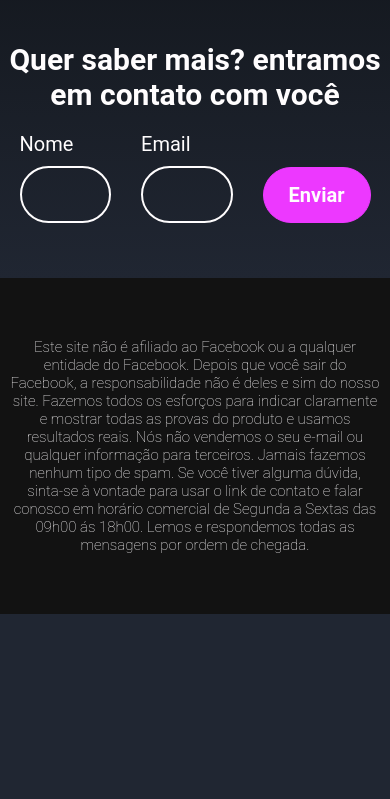
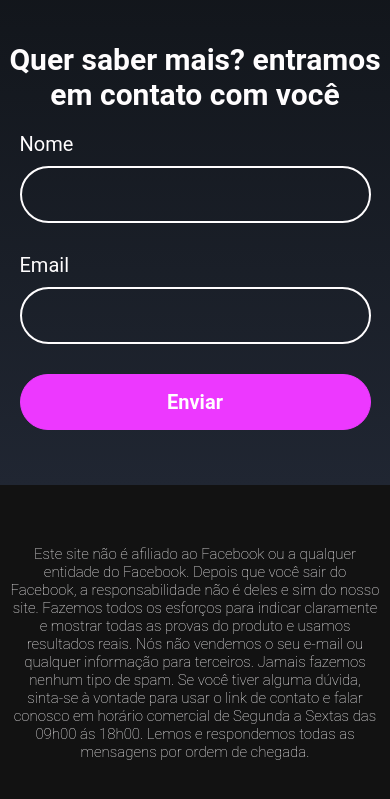
Before and after one commit to KlevertonKulmann1/SENAC-webstandarts, a plain HTML site: page index.html in a window 390 px wide. Shown: the part 4920-5719 px from the top of the page. Before the commit the page ends 5534 px from the top, so only its background shows below. Drawn offline with Linux system fonts and the light colour scheme.

Commit message:
feat: ajuste do responsivo

```diff
--- a/style.css
+++ b/style.css
@@ -233,6 +233,19 @@ footer{
         }
     }
 }
+@media screen and (max-width:768px) {
+    form{
+        flex-wrap: wrap;
+        div{
+            width: 100%;
+            flex: unset;
+        }
+        .btn{
+            width: 100%;
+            display: block;
+        }
+    }
+}
 
 @media screen and (max-width:512px) {
     section {
@@ -248,6 +261,7 @@ footer{
                 }
             }
         }
+
     }
 }
 
```
